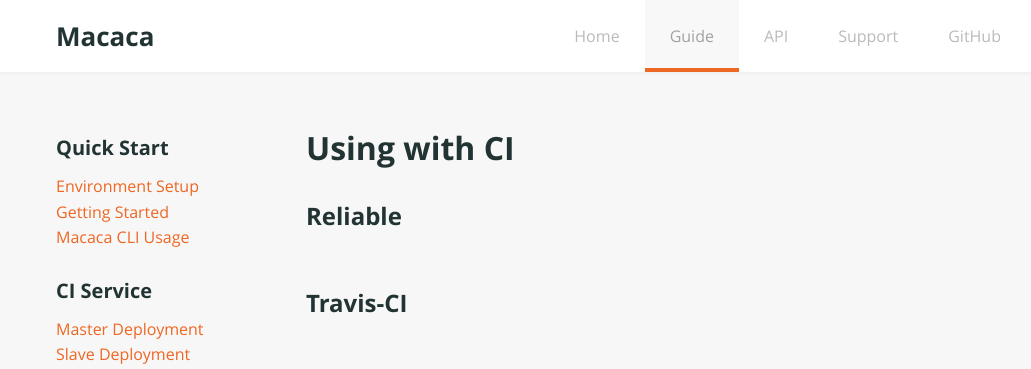
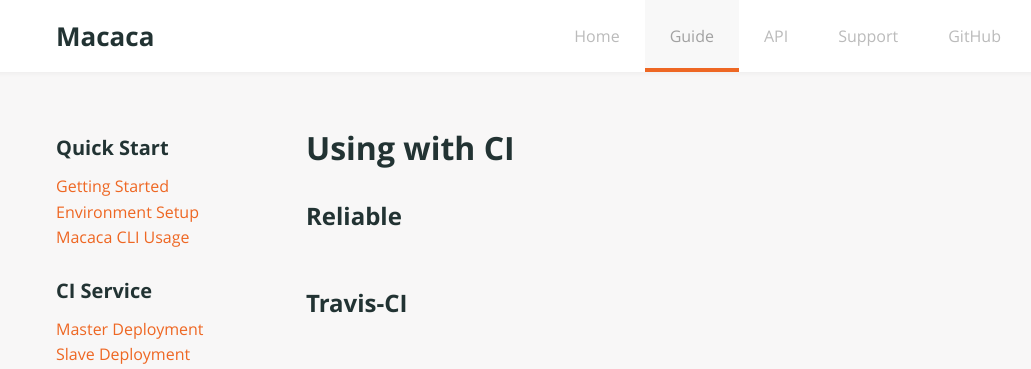
Before and after one commit to sencho/macacajs.github.io, a Jekyll site: the page built from _docs/using-with-ci.md, in a window 1280 px wide. Shown: the top 369 px of the page, without its empty margins (99-1130 px from the left). Built offline with Jekyll 4.4.1, drawn with Linux system fonts in a browser that asks for light colours.

Commit message:
Set getting-started as the guide entry

```diff
--- a/_data/docs.yml
+++ b/_data/docs.yml
@@ -1,7 +1,7 @@
 - title: Quick Start
   docs:
+    - getting-started
     - environment-setup
-    - getting-started
     - cli-usage
 
 - title: CI Service
--- a/_includes/header.html
+++ b/_includes/header.html
@@ -7,7 +7,7 @@
         <paper-ripple class="peach"></paper-ripple>
         Home
       </a>
-      <a href="/macaca/environment-setup.html"{% if page.path contains "_docs/" and page.path != "_docs/support.md" %} class="current"{% endif %}>
+      <a href="/macaca/getting-started.html"{% if page.path contains "_docs/" and page.path != "_docs/support.md" %} class="current"{% endif %}>
         <paper-ripple class="peach"></paper-ripple>
         Guide
       </a>
```
